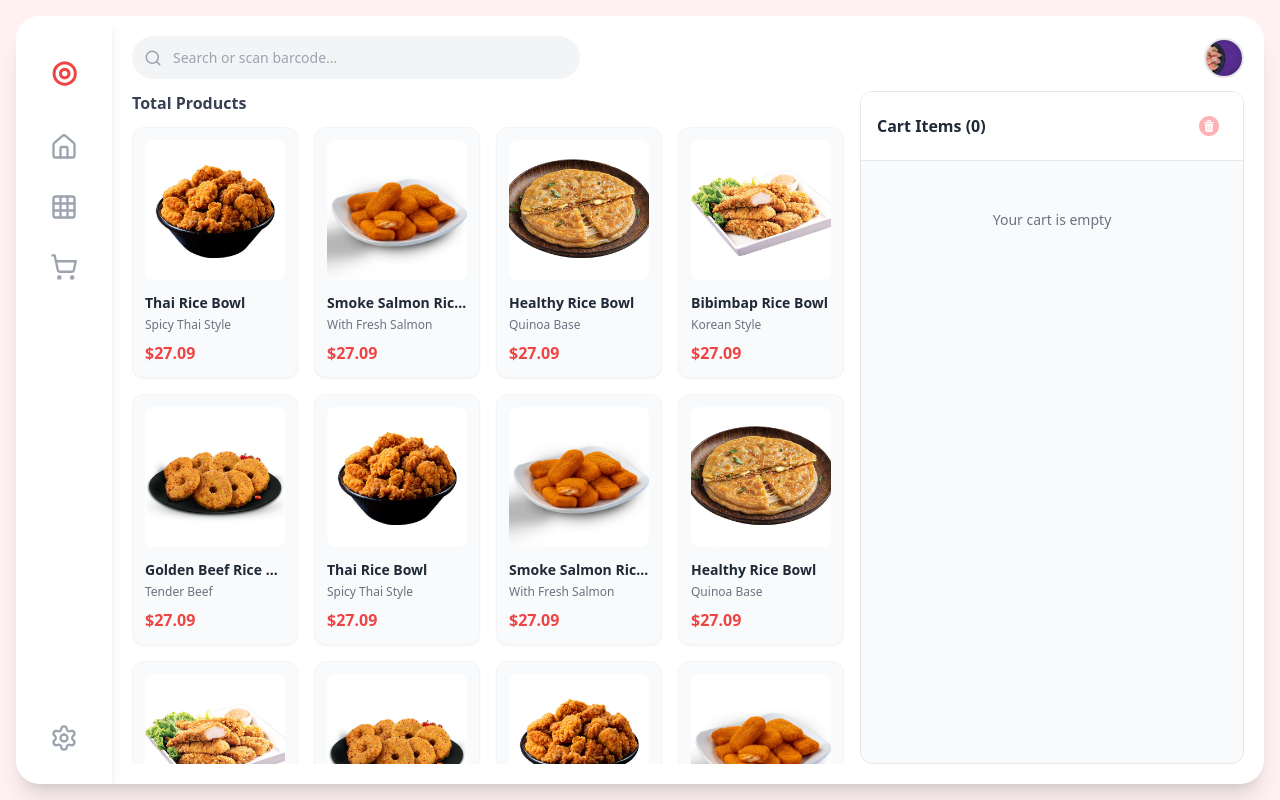
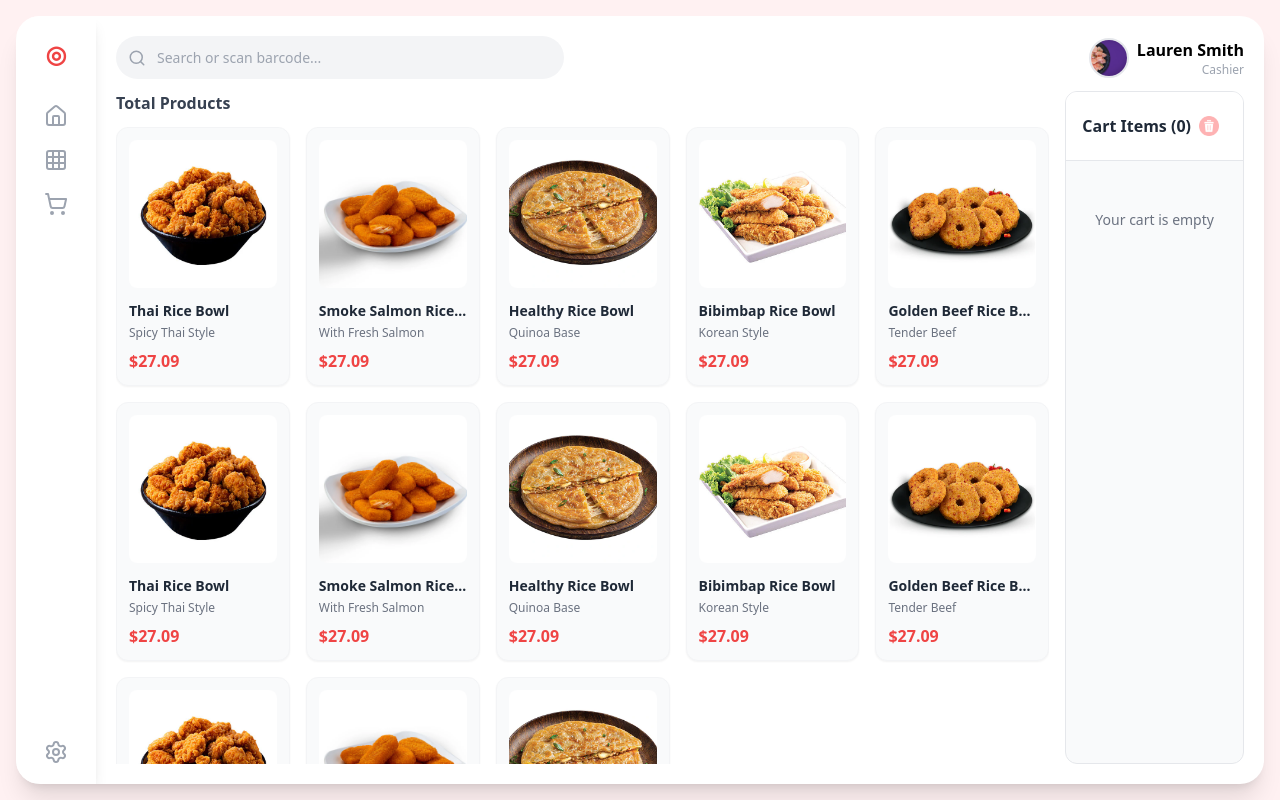
Before and after one commit to Black-Ops-ctrl/POS_COPY, a React (Vite) app: page / in a window 1280 px wide. Built offline with nearby package versions, Linux system fonts and the light colour scheme.

Commit message:
Design Corrections Again

```diff
--- a/src/components/common/ProductCard.jsx
+++ b/src/components/common/ProductCard.jsx
@@ -11,7 +11,7 @@ const ProductCard = ({ image, title, price, desc, barcode, onProductClick }) =>
   return (
     <div
       onClick={handleClick}
-      className="bg-gray-50 rounded-xl p-3 shadow-sm hover:shadow-md transition-all cursor-pointer hover:scale-[1.02] active:scale-[0.98] border border-gray-100 hover:border-red-200"
+      className="bg-gray-50 rounded-xl p-3 shadow-sm hover:shadow-md transition-all cursor-pointer border border-gray-100"
     >
       <img
         src={image}
--- a/src/components/common/ProductGrid.jsx
+++ b/src/components/common/ProductGrid.jsx
@@ -21,13 +21,6 @@ const allProducts = [
   { title: "Thai Rice Bowl", price: "27.09", image: thai, barcode: "THAI3RD901", desc: "Spicy Thai Style" },
   { title: "Smoke Salmon Rice Bowl", price: "27.09", image: salmon, barcode: "SALM3RD234", desc: "With Fresh Salmon" },
   { title: "Healthy Rice Bowl", price: "27.09", image: healthy, barcode: "HEALTH5678", desc: "Quinoa Base" },
-  { title: "Bibimbap Rice Bowl", price: "27.09", image: bibimbap, barcode: "BIBIM9012", desc: "Korean Style" },
-  { title: "Golden Beef Rice Bowl", price: "27.09", image: beef, barcode: "GBEEF789123", desc: "Tender Beef" },
-  { title: "Thai Rice Bowl", price: "27.09", image: thai, barcode: "THAI4TH567", desc: "Spicy Thai Style" },
-  { title: "Smoke Salmon Rice Bowl", price: "27.09", image: salmon, barcode: "SALM4TH890", desc: "With Fresh Salmon" },
-  { title: "Healthy Rice Bowl", price: "27.09", image: healthy, barcode: "HEALTH9012", desc: "Quinoa Base" },
-  { title: "Bibimbap Rice Bowl", price: "27.09", image: bibimbap, barcode: "BIBIM3456", desc: "Korean Style" },
-  { title: "Golden Beef Rice Bowl", price: "27.09", image: beef, barcode: "GBEEF567890", desc: "Tender Beef" },
 ];
 
 const ProductGrid = ({ onProductSelect, searchTerm }) => {
@@ -67,7 +60,7 @@ const ProductGrid = ({ onProductSelect, searchTerm }) => {
             <p className="text-gray-500 text-sm">No Products Found "{searchTerm}"</p>
           </div>
         ) : (
-          <div className="grid grid-cols-1 xs:grid-cols-1 sm:grid-cols-2 md:grid-cols-2 lg:grid-cols-3 xl:grid-cols-4 2xl:grid-cols-5 gap-4">
+          <div className="grid grid-cols-1 xs:grid-cols-1 sm:grid-cols-2 md:grid-cols-3 lg:grid-cols-4 xl:grid-cols-5 2xl:grid-cols-6 gap-4">
             {filteredProducts.map((item, index) => (
               <ProductCard
                 key={item.barcode || index}
--- a/src/components/common/TopBar.jsx
+++ b/src/components/common/TopBar.jsx
@@ -108,7 +108,7 @@ const TopBar = ({ searchTerm, setSearchTerm, onSearch, onBarcodeScanned, onEnter
         alt="avatar"
         className="w-8 h-8 sm:w-9 sm:h-9 md:w-10 md:h-10 rounded-full object-cover border-2 border-gray-200"
       />
-        <div className="text-right hidden xs:block">
+      <div className="text-right hidden sm:block">
         <p className="font-semibold text-sm sm:text-base whitespace-nowrap">Lauren Smith</p>
         <p className="text-xs text-gray-400 whitespace-nowrap">Cashier</p>
       </div>
--- a/src/components/layout/POSLayout.jsx
+++ b/src/components/layout/POSLayout.jsx
@@ -23,15 +23,6 @@ const allProducts = [
   { title: "Bibimbap Rice Bowl", price: "27.09", image: bibimbap, barcode: "BIBIM6789", desc: "Korean Style" },
   { title: "Golden Beef Rice Bowl", price: "27.09", image: beef, barcode: "GBEEF345678", desc: "Tender Beef" },
   { title: "Thai Rice Bowl", price: "27.09", image: thai, barcode: "THAI3RD901", desc: "Spicy Thai Style" },
-  { title: "Smoke Salmon Rice Bowl", price: "27.09", image: salmon, barcode: "SALM3RD234", desc: "With Fresh Salmon" },
-  { title: "Healthy Rice Bowl", price: "27.09", image: healthy, barcode: "HEALTH5678", desc: "Quinoa Base" },
-  { title: "Bibimbap Rice Bowl", price: "27.09", image: bibimbap, barcode: "BIBIM9012", desc: "Korean Style" },
-  { title: "Golden Beef Rice Bowl", price: "27.09", image: beef, barcode: "GBEEF789123", desc: "Tender Beef" },
-  { title: "Thai Rice Bowl", price: "27.09", image: thai, barcode: "THAI4TH567", desc: "Spicy Thai Style" },
-  { title: "Smoke Salmon Rice Bowl", price: "27.09", image: salmon, barcode: "SALM4TH890", desc: "With Fresh Salmon" },
-  { title: "Healthy Rice Bowl", price: "27.09", image: healthy, barcode: "HEALTH9012", desc: "Quinoa Base" },
-  { title: "Bibimbap Rice Bowl", price: "27.09", image: bibimbap, barcode: "BIBIM3456", desc: "Korean Style" },
-  { title: "Golden Beef Rice Bowl", price: "27.09", image: beef, barcode: "GBEEF567890", desc: "Tender Beef" },
 ];
 
 const POSLayout = () => {
@@ -106,7 +97,7 @@ const POSLayout = () => {
             </div>
 
             {/* Order Summary - Fixed width on larger screens, full width on mobile */}
-            <div className="lg:w-80 xl:w-96 flex-shrink-0">
+            <div className="lg:w-70 xl:w-90 flex-shrink-0">
               <OrderSummary
                 scannedBarcode={scannedBarcode}
                 onBarcodeProcessed={handleBarcodeProcessed}
--- a/src/components/layout/Sidebar.jsx
+++ b/src/components/layout/Sidebar.jsx
@@ -10,75 +10,75 @@ const Sidebar = () => {
       /* Mobile (default) - horizontal top bar */
       w-full h-auto
       flex flex-row items-center justify-between
-      py-2 px-4
+      py-1.5 px-3
       rounded-t-xl
 
       /* Small screens */
-      sm:py-2 sm:px-5
+      sm:py-2 sm:px-4
 
       /* Medium screens */
-      md:py-3 md:px-6
+      md:py-2 md:px-5
 
       /* Large screens - vertical sidebar */
-      lg:flex-col lg:w-20 lg:h-full
-      lg:justify-start lg:py-8 lg:px-0
+      lg:flex-col lg:w-16 lg:h-full
+      lg:justify-start lg:py-4 lg:px-0
       lg:rounded-l-2xl lg:rounded-t-none
 
       /* Extra large screens */
-      xl:w-24
+      xl:w-20 xl:py-5
 
       /* 2XL screens */
-      2xl:w-28
+      2xl:w-24 2xl:py-6
     ">
       {/* Logo */}
       <div className="
         text-red-500 font-bold
-        text-xl sm:text-2xl md:text-3xl
-        lg:mb-8 lg:text-2xl
-        xl:mb-10 xl:text-3xl
-        2xl:mb-12 2xl:text-4xl
+        text-lg sm:text-xl md:text-2xl
+        lg:mb-6 lg:text-xl
+        xl:mb-8 xl:text-2xl
+        2xl:mb-10 2xl:text-3xl
       ">
         ◎
       </div>
 
       {/* Navigation Icons Container */}
       <div className="
-        flex flex-row items-center gap-4
-        sm:gap-6 md:gap-8
-        lg:flex-col lg:gap-6 lg:flex-1
-        xl:gap-8
-        2xl:gap-10
+        flex flex-row items-center gap-3
+        sm:gap-4 md:gap-5
+        lg:flex-col lg:gap-4 lg:flex-1
+        xl:gap-5
+        2xl:gap-6
       ">
         <Home className="
           text-gray-400 hover:text-red-500 cursor-pointer transition-colors
-          w-5 h-5 sm:w-6 sm:h-6 md:w-7 md:h-7
-          lg:w-6 lg:h-6
-          xl:w-7 xl:h-7
-          2xl:w-8 2xl:h-8
+          w-4 h-4 sm:w-5 sm:h-5 md:w-5 md:h-5
+          lg:w-5 lg:h-5
+          xl:w-6 xl:h-6
+          2xl:w-6 2xl:h-6
         " />
 
         <Grid className="
           text-gray-400 hover:text-red-500 cursor-pointer transition-colors
-          w-5 h-5 sm:w-6 sm:h-6 md:w-7 md:h-7
-          lg:w-6 lg:h-6
-          xl:w-7 xl:h-7
-          2xl:w-8 2xl:h-8
+          w-4 h-4 sm:w-5 sm:h-5 md:w-5 md:h-5
+          lg:w-5 lg:h-5
+          xl:w-6 xl:h-6
+          2xl:w-6 2xl:h-6
         " />
 
         <ShoppingCart className="
           text-gray-400 hover:text-red-500 cursor-pointer transition-colors
-          w-5 h-5 sm:w-6 sm:h-6 md:w-7 md:h-7
-          lg:w-6 lg:h-6
-          xl:w-7 xl:h-7
-          2xl:w-8 2xl:h-8
+          w-4 h-4 sm:w-5 sm:h-5 md:w-5 md:h-5
+          lg:w-5 lg:h-5
+          xl:w-6 xl:h-6
+          2xl:w-6 2xl:h-6
         " />
 
         <Settings className="
           text-gray-400 hover:text-red-500 cursor-pointer transition-colors
-          w-5 h-5 sm:w-6 sm:h-6 md:w-7 md:h-7
-          lg:w-6 lg:h-6 lg:mt-auto
-          xl:w-7 xl:h-7
-          2xl:w-8 2xl:h-8
+          w-4 h-4 sm:w-5 sm:h-5 md:w-5 md:h-5
+          lg:w-5 lg:h-5 lg:mt-auto
+          xl:w-6 xl:h-6
+          2xl:w-6 2xl:h-6
         " />
       </div>
     </div>
```
Lines whose indentation alone changed are shown as unchanged.
